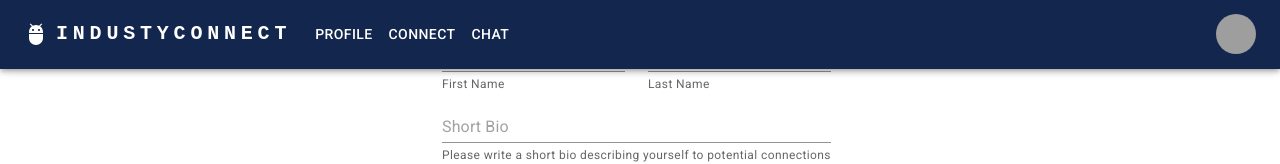
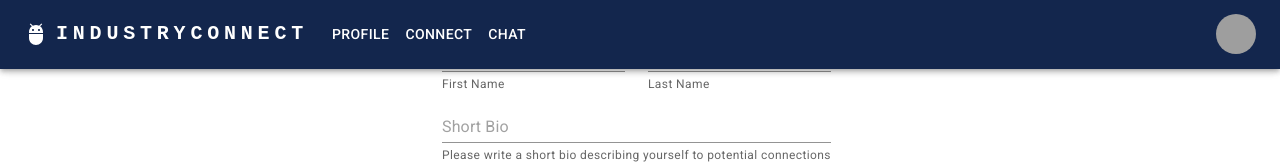
Before and after one commit to kevincogen/IndustryConnect, a React (Create React App) app in the folder client-react/: page / in a window 1280 px wide. Shown: the top 164 px of the page. Built offline with nearby package versions, Linux system fonts and the light colour scheme; grey boxes are pictures that could not be loaded.

Commit message:
minor styling changes

```diff
--- a/client-react/src/App.css
+++ b/client-react/src/App.css
@@ -47,7 +47,7 @@
   position: static;
   margin-top: 150px;
   left: 0;
-  width: 20%;
+  width: 25%;
 }
 
 .page-body {
--- a/client-react/src/components/partials/MatchTable.js
+++ b/client-react/src/components/partials/MatchTable.js
@@ -47,6 +47,7 @@ export default function MatchList({currentUser, refreshMatches }) {
               </ListItemButton>
               <Rating
                 name={`simple-controlled-${index}`}
+                size="small"
                 value={match.rating}
                 onChange={(event, newValue) => {
                   if (newValue !== null) {
--- a/client-react/src/components/partials/navbar.js
+++ b/client-react/src/components/partials/navbar.js
@@ -16,6 +16,7 @@ import LogoutButton from '../buttons/logout-button';
 import { Link } from 'react-router-dom';
 import SearchBar from './searchbar';
 import NetworkButton from '../buttons/network-button';
+
 
 const pages = ['Profile', 'Connect', 'Chat'];
 const settings = ['Profile', 'Connect', 'Chat', 'Logout'];
@@ -59,7 +60,7 @@ function ResponsiveAppBar({ showSearch, industries, selectedIndustries, setSelec
               textDecoration: 'none',
             }}
           >
-            INDUSTYCONNECT
+            INDUSTRYCONNECT
           </Typography>
 
           <Box sx={{ flexGrow: 1, display: { xs: 'flex', md: 'none' } }}>
```
Also changed, not shown: client-react/src/images/IndustryConnectLogo.png (added).
